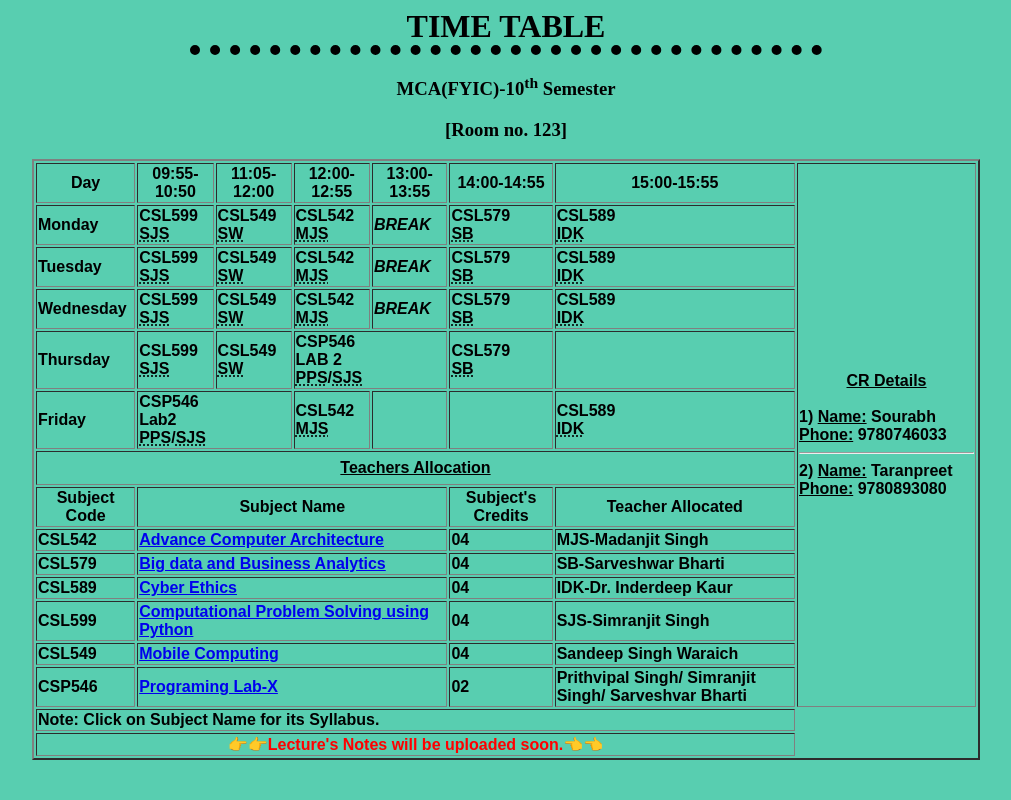
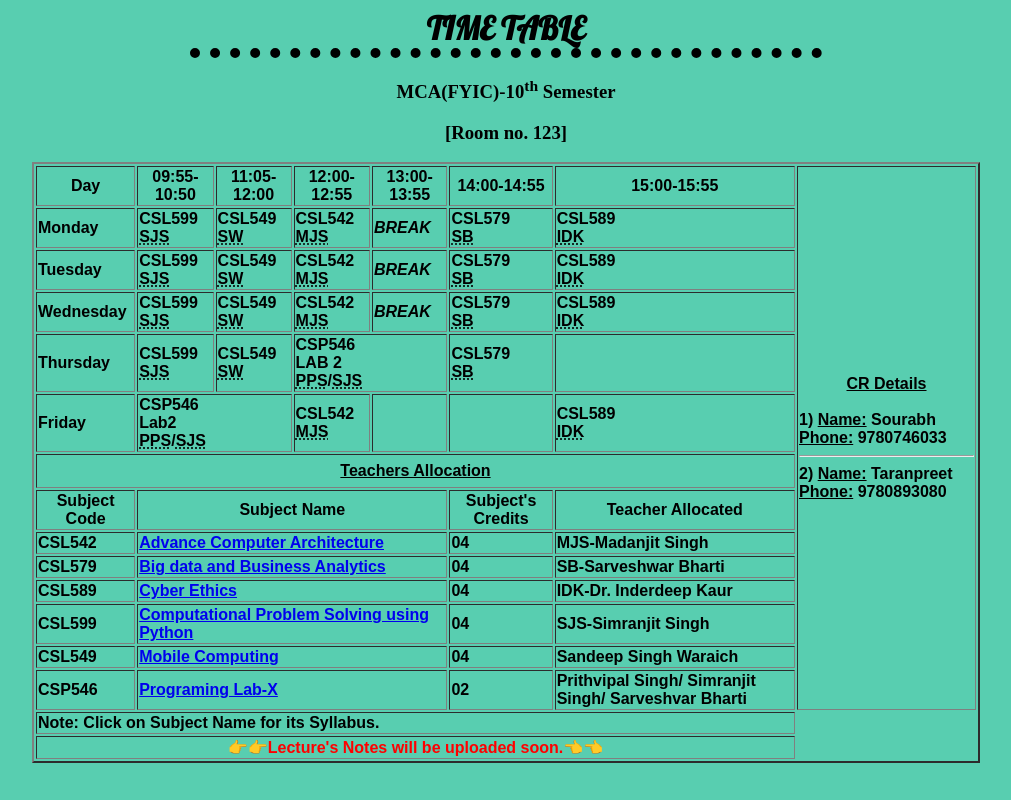
Before and after one commit to hieedy/TimeTable, a plain HTML site: page index.html in a window 1280 px wide. Shown: the whole page, without its empty margins (134-1145 px from the left). Drawn offline with Linux system fonts and the light colour scheme.

Commit message:
Update index.html

```diff
--- a/index.html
+++ b/index.html
@@ -3,6 +3,8 @@
 	<head>
 		<meta charset="utf-8">
 		<title>MCA(FYIC)</title>
+		<link href="https://fonts.googleapis.com/css?family=Lobster" rel="stylesheet" type="text/css">
+
 		<style>
 			body{
 				background-color:#58ceb0;
@@ -23,6 +25,9 @@
 			h4{
 				text-align:center;
 			}
+			.heading{
+				font-family:"Lobster"
+			}
 			table{
 				text-align:justified;
 				width:75%;
@@ -36,10 +41,11 @@
 			a:visited{
 				color:blue;
 			}
+
 		</style>
 	</head>
 	<body>
-		<h1>TIME TABLE</h1>
+		<h1 class="heading">TIME TABLE</h1>
 		<h3>MCA(FYIC)-10<sup>th</sup> Semester</h3>
 		<h3>[Room no. 123]</h3>
 		<table border="2px">
```
